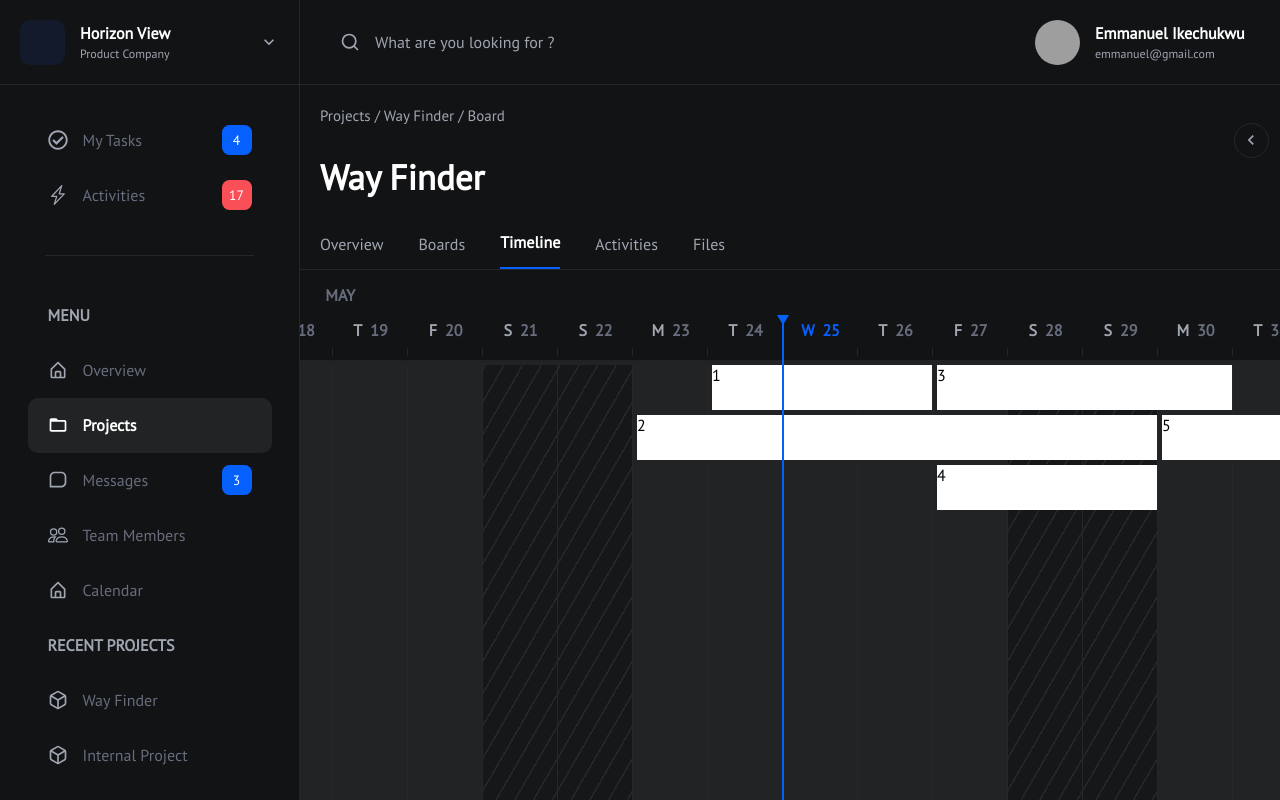
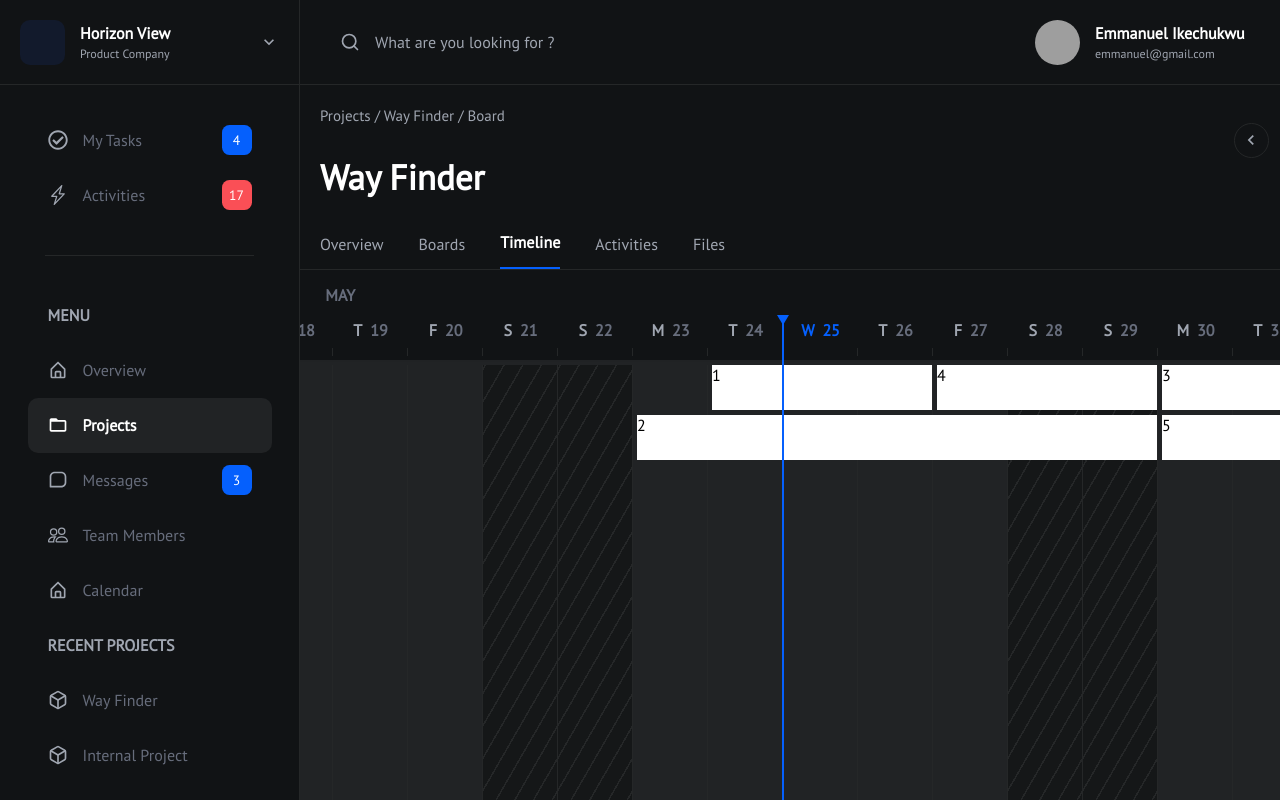
Before and after one commit to utiiz/project_management, a React (Vite) app in the folder front/: page / in a window 1280 px wide. Shown: the top 800 px of the page. Built offline with nearby package versions, Linux system fonts and the light colour scheme; grey boxes are pictures that could not be loaded.

Commit message:
✨ Timeline issues right on point

```diff
--- a/front/src/components/Project/Body/Timeline/Timeline.tsx
+++ b/front/src/components/Project/Body/Timeline/Timeline.tsx
@@ -183,8 +183,8 @@ const Timeline: FunctionComponent = () => {
             {
                 id: 3,
                 title: 'Test issue',
-                created_at: add(new Date(), {days: 2}),
-                expected_at: add(new Date(), {days: 6}),
+                created_at: add(new Date(), {days: 5}),
+                expected_at: add(new Date(), {days: 7}),
             },
             {
                 id: 4,
@@ -214,12 +214,25 @@ const Timeline: FunctionComponent = () => {
                     break
                 }
                 const j = arrDate[i].length - 1
-                if (!arrDate[i][j] || start >= arrDate[i][j]) {
+                if (start >= arrDate[i][j]) {
                     arrDate[i] = [...arrDate[i], start, end]
                     arrPosition[i] = [...arrPosition[i], index]
-                    console.log(index)
                     break
                 } else {
+                    let shouldBreak = false
+                    for (let k = j - 1; k >= 0; k-=2) {
+                        if (start >= arrDate[i][k - 1] && end <= arrDate[i][k]) {
+                            arrDate[i].splice(k, 0, start, end)
+                            arrPosition[i].splice(k, 0, index)
+                            console.log(arrDate[i])
+                            console.log(index)
+                            shouldBreak = true
+                            break
+                        }
+                    }
+                    if (shouldBreak) {
+                        break
+                    }
                     if (!arrDate[i + 1]) {
                         arrDate[i + 1] = []
                         arrPosition[i + 1] = []
```
